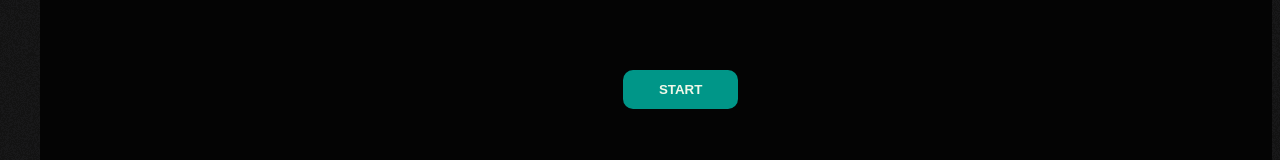
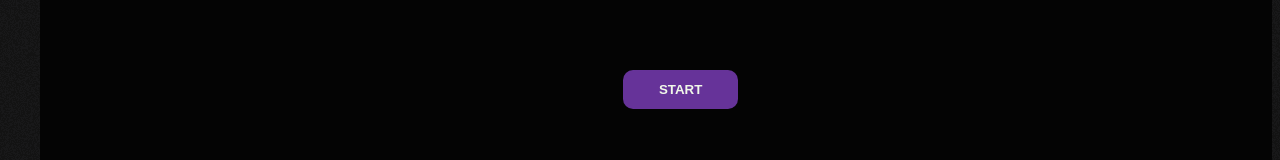
Before and after one commit to tofuuuuuun/best_react_ts, a React (Vite) app in the folder app/frontend/: page /movie in a window 1280 px wide. Shown: the part 556-716 px from the top of the page. Built offline with nearby package versions, Linux system fonts and the light colour scheme; no server answers; a web font is replaced by a local one.

Commit message:
fix:#4 ランダム画像生成する処理
ボタンスタイルの制御が機能していなかったため修正

```diff
--- a/app/frontend/src/common/Introduction.tsx
+++ b/app/frontend/src/common/Introduction.tsx
@@ -3,7 +3,7 @@ import { frontCoverArt, gridArtProps } from '@/types/types';
 export const Introduction = (props: gridArtProps) => {
     const { selectStart, randomURLList1, randomURLList2, randomURLList3, randomURLList4, type } = props;
 
-    const addButtonStyle = type === '/album' ? 'color-Green' : 'color-Purple';
+    const addButtonStyle = type === '/album' ? 'bg-turquoise' : 'bg-purple';
     const modeType = type === '/album' ? '音楽' : '映画';
 
     const renderList = (covers: frontCoverArt[], className: string) => {
@@ -43,7 +43,7 @@ export const Introduction = (props: gridArtProps) => {
                 <div className='l-introductionText txt-white font-wb ta-left'>
                     <h1 className='topText m-bottom-1em'>{modeType}の話をしよう。<br />あなたの"ベスト10"は？</h1>
                     <div className='l-startButtonWrapper ta-center'>
-                        <button className={`startButton ${addButtonStyle} bg-turquoise txt-white font-wb`} onClick={() => selectStart()}>START</button>
+                        <button className={`startButton ${addButtonStyle} txt-white font-wb`} onClick={() => selectStart()}>START</button>
                     </div>
                 </div>
             </div >
```
